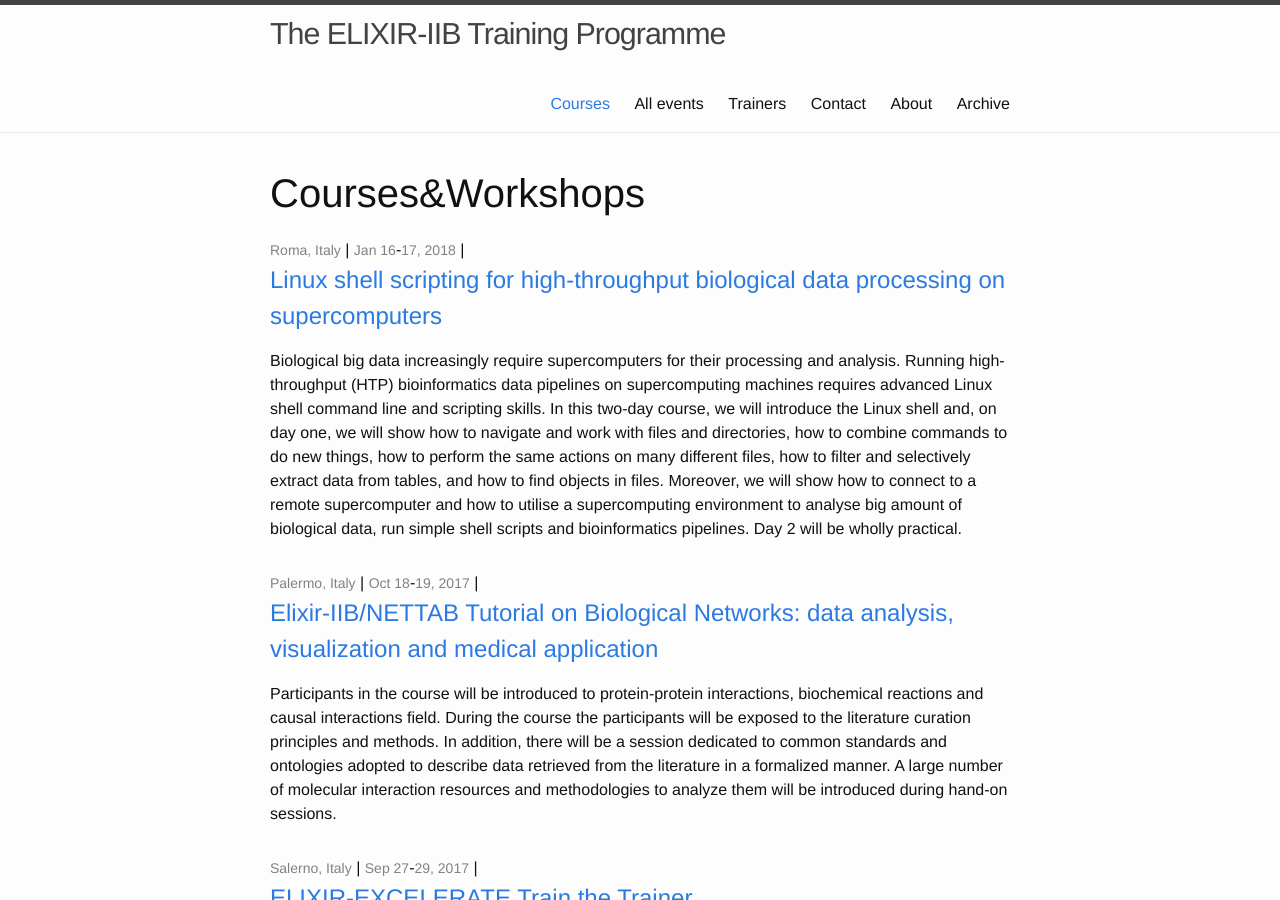
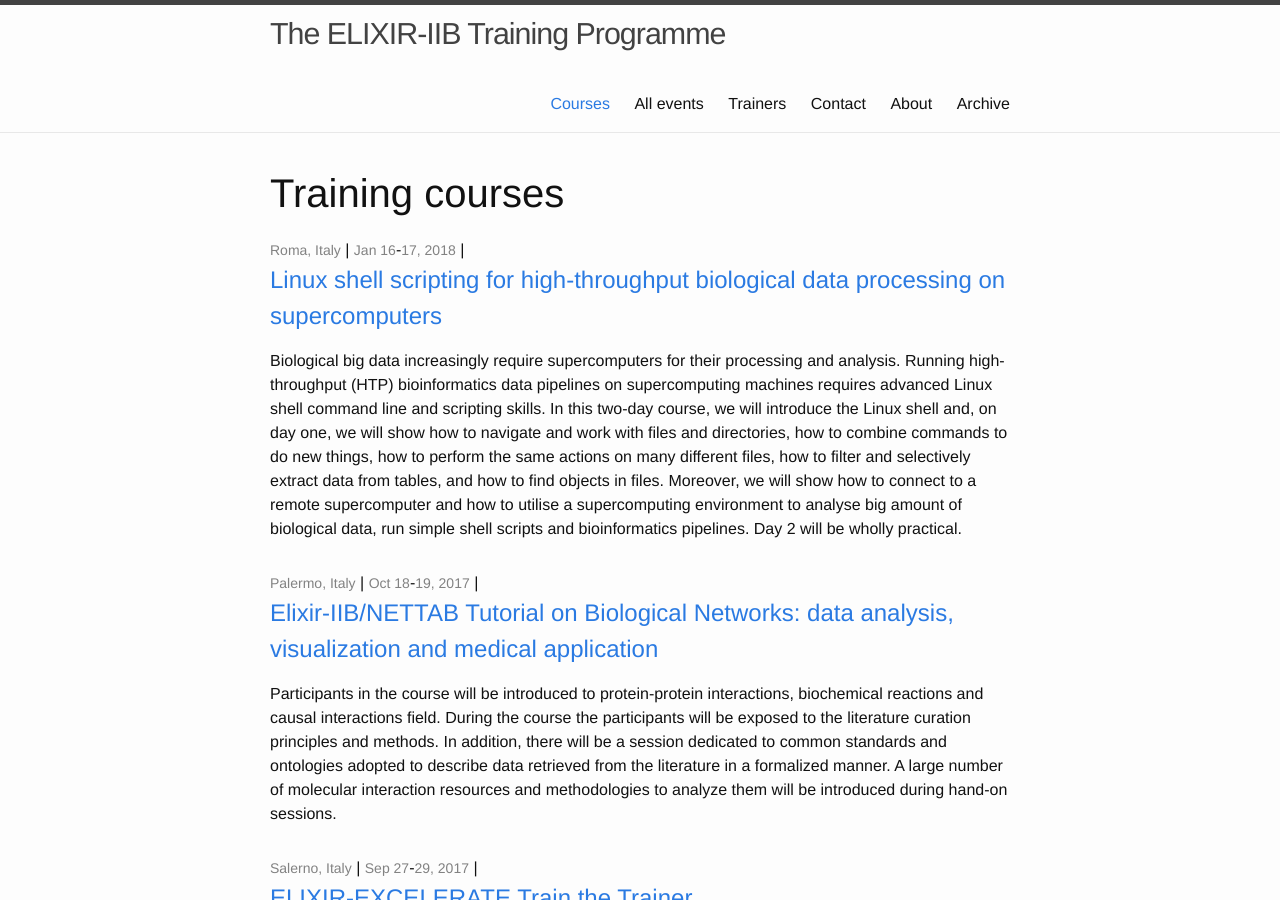
Before and after one commit to ELIXIR-IIB-training/website, a Jekyll site: the page built from courses/index.html, in a window 1280 px wide and 900 px high. Built offline with Jekyll 4.4.1, drawn with Linux system fonts in a browser that asks for light colours.

Commit message:
Change title

```diff
--- a/courses/index.html
+++ b/courses/index.html
@@ -4,7 +4,7 @@ layout: default
 
 <div class="home">
 
-  <h3 class="page-heading">Courses&Workshops</h3>
+  <h3 class="page-heading">Training courses</h3>
 
   <ul class="post-list">
     {% for course in site.posts %}
```
